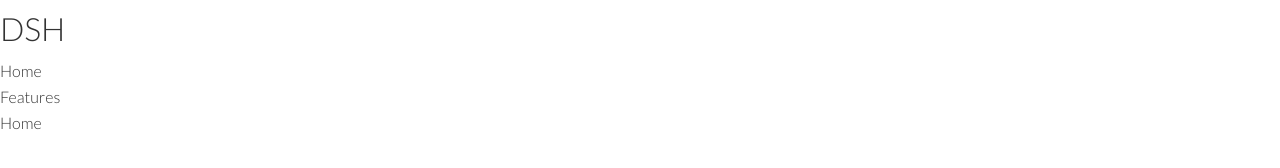
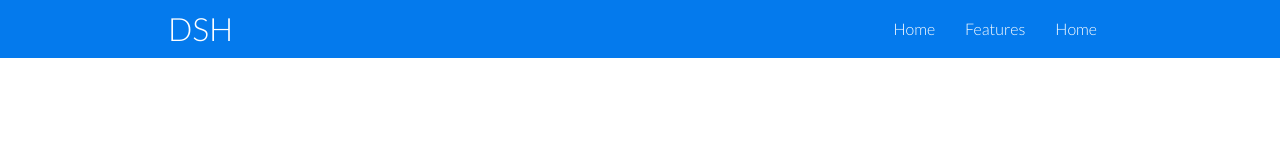
Before and after one commit to Anvi98/Fasty, a plain HTML site: page index.html in a window 1280 px wide. Drawn offline with Linux system fonts and the light colour scheme.

Commit message:
Add navbar

```diff
--- a/index.html
+++ b/index.html
@@ -11,7 +11,7 @@
 <body>
     <!-- Navbar -->
     <div class="navbar">
-      <div class="container">
+      <div class="container flex">
         <h1 id="Logo">DSH</h1>
         <nav>
           <ul>
--- a/style.css
+++ b/style.css
@@ -35,3 +35,40 @@ p {
 img {
   width: 100%;
 }
+
+.navbar {
+  background-color: #047aed;
+  color: #fff;
+  height: auto;
+}
+
+.navbar .flex {
+  justify-content: space-between;
+}
+
+.navbar ul {
+  display: flex;
+}
+
+.navbar a {
+  color: #fff;
+  padding: 10px;
+  margin: 0 5px;
+}
+
+.navbar a:hover {
+  border-bottom: 2px solid #fff;
+}
+
+.container {
+  max-width: 1024px;
+  margin: 0 auto;
+  overflow: auto;
+  padding: 0 40px;
+}
+
+.flex {
+  display: flex;
+  justify-content: center;
+  align-items: center;
+}
```
